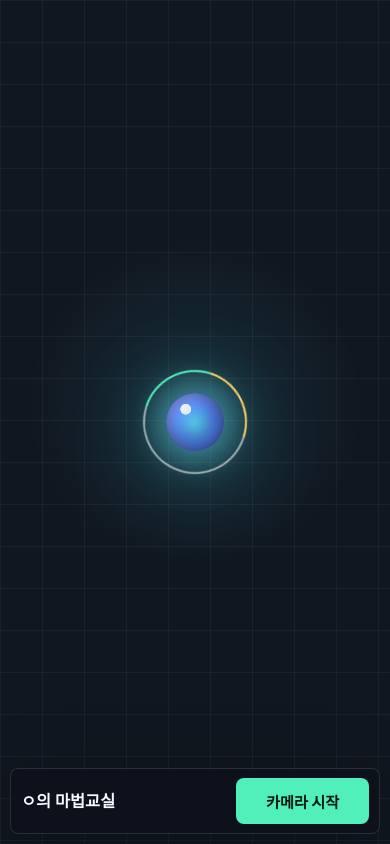
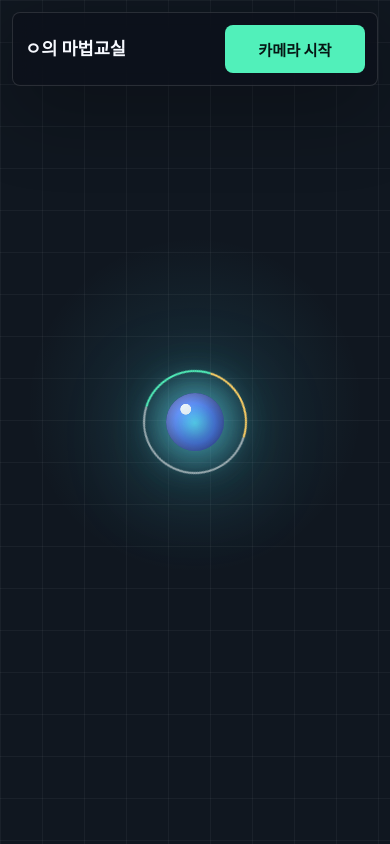
Before and after one commit to YounghyunT/BALL, a website built with Vite: page gesture-orbit/index.html in a window 390 px wide. Built offline with nearby package versions, Linux system fonts and the light colour scheme.

Commit message:
Fix mobile magic controls

```diff
--- a/gesture-orbit/styles.css
+++ b/gesture-orbit/styles.css
@@ -490,20 +490,21 @@ h1 {
   }
 
   .control-panel {
-    bottom: max(10px, env(safe-area-inset-bottom));
+    top: max(12px, env(safe-area-inset-top));
+    bottom: auto;
     align-items: center;
-    flex-wrap: nowrap;
-    justify-content: space-between;
-    gap: 10px;
-    width: min(420px, calc(100vw - 20px));
-    min-height: 64px;
-    max-height: 74px;
-    padding: 9px 10px;
+    display: grid;
+    grid-template-columns: minmax(0, 1fr) auto;
+    gap: 12px;
+    width: min(430px, calc(100vw - 24px));
+    min-height: 72px;
+    max-height: none;
+    padding: 12px;
     background: rgba(12, 16, 24, 0.68);
   }
 
   .brand-block {
-    flex: 1 1 auto;
+    align-self: center;
     min-width: 0;
   }
 
@@ -513,7 +514,7 @@ h1 {
 
   h1 {
     overflow: hidden;
-    font-size: clamp(1rem, 4.2vw, 1.15rem);
+    font-size: clamp(1.05rem, 4.5vw, 1.22rem);
     line-height: 1.1;
     text-overflow: ellipsis;
     white-space: nowrap;
@@ -526,10 +527,9 @@ h1 {
   }
 
   .start-button {
-    flex: 0 0 auto;
-    min-height: 46px;
-    width: clamp(112px, 34vw, 136px);
-    padding: 0 12px;
+    min-height: 48px;
+    width: clamp(124px, 36vw, 148px);
+    padding: 0 14px;
     font-size: 0.95rem;
     white-space: nowrap;
   }
```
